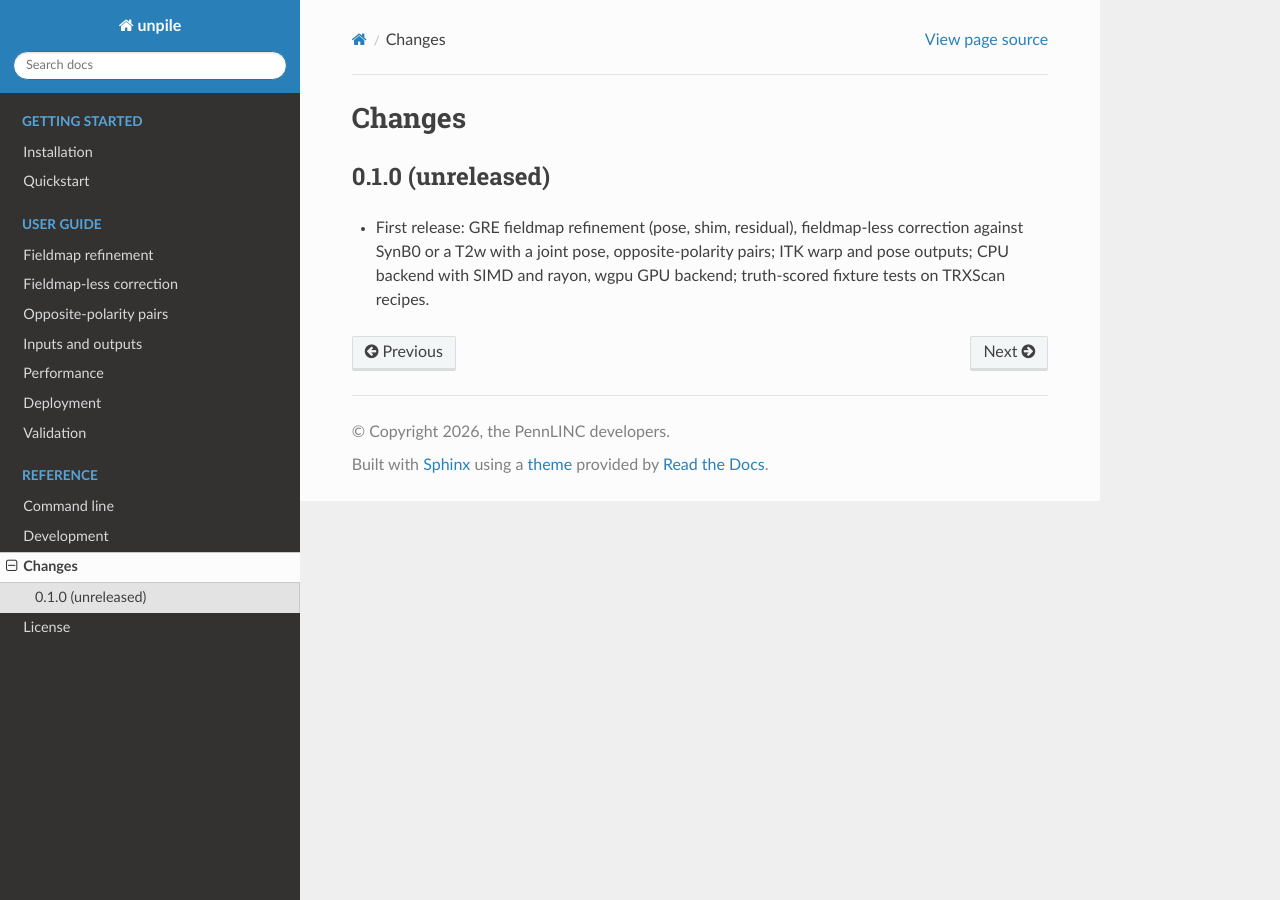
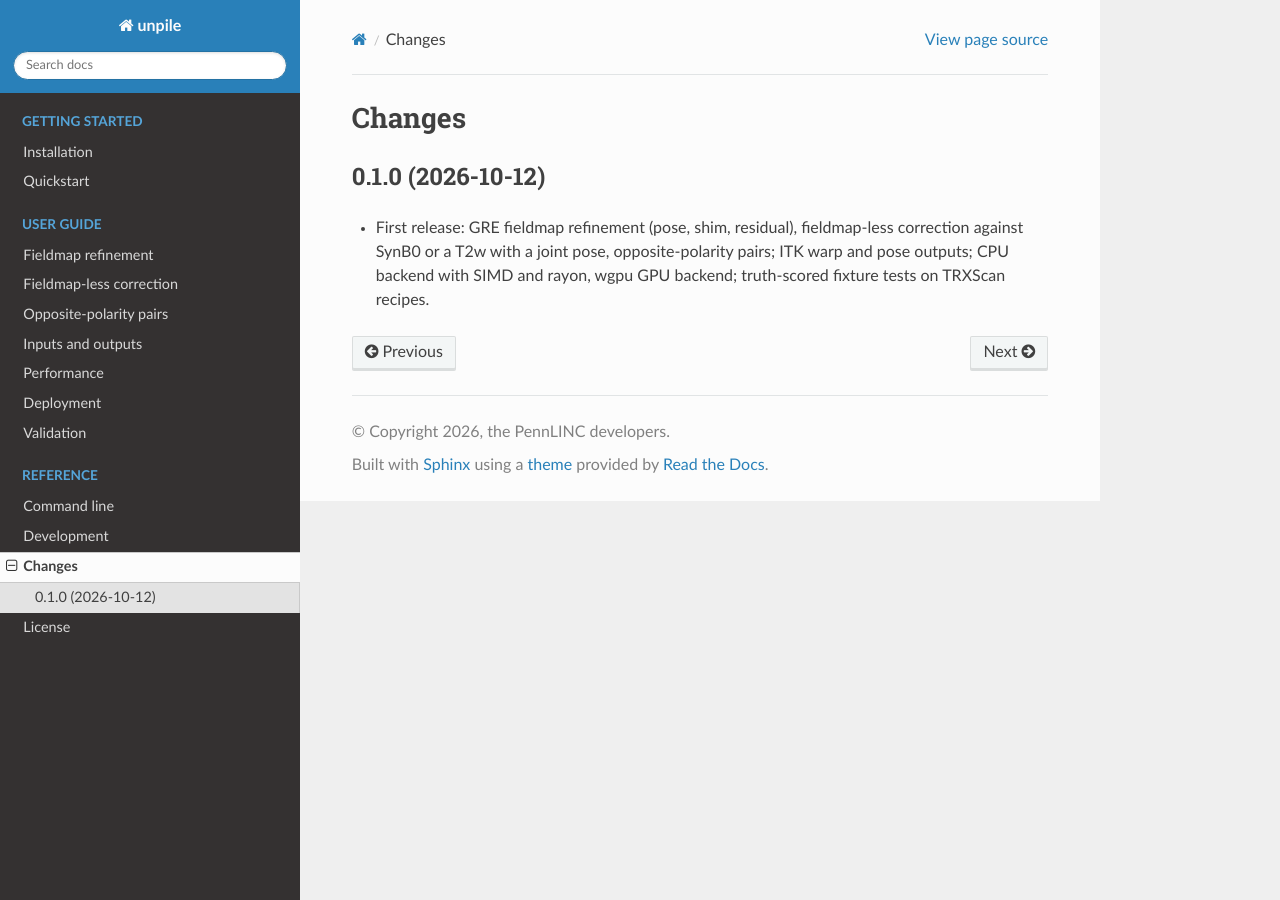
Before and after one commit to PennLINC/unpile-rs, a Sphinx documentation site: the page built from docs/changes.md, in a window 1280 px wide. Built offline with Sphinx 7.4.7 and the Read the Docs theme 3.1.0, drawn with Linux system fonts in a browser that asks for light colours.

Commit message:
Release 0.1.0

```diff
--- a/docs/changes.md
+++ b/docs/changes.md
@@ -1,6 +1,6 @@
 # Changes
 
-## 0.1.0 (unreleased)
+## 0.1.0 (2026-10-12)
 
 - First release: GRE fieldmap refinement (pose, shim, residual), fieldmap-less correction against
   SynB0 or a T2w with a joint pose, opposite-polarity pairs; ITK warp and pose outputs; CPU backend
```
